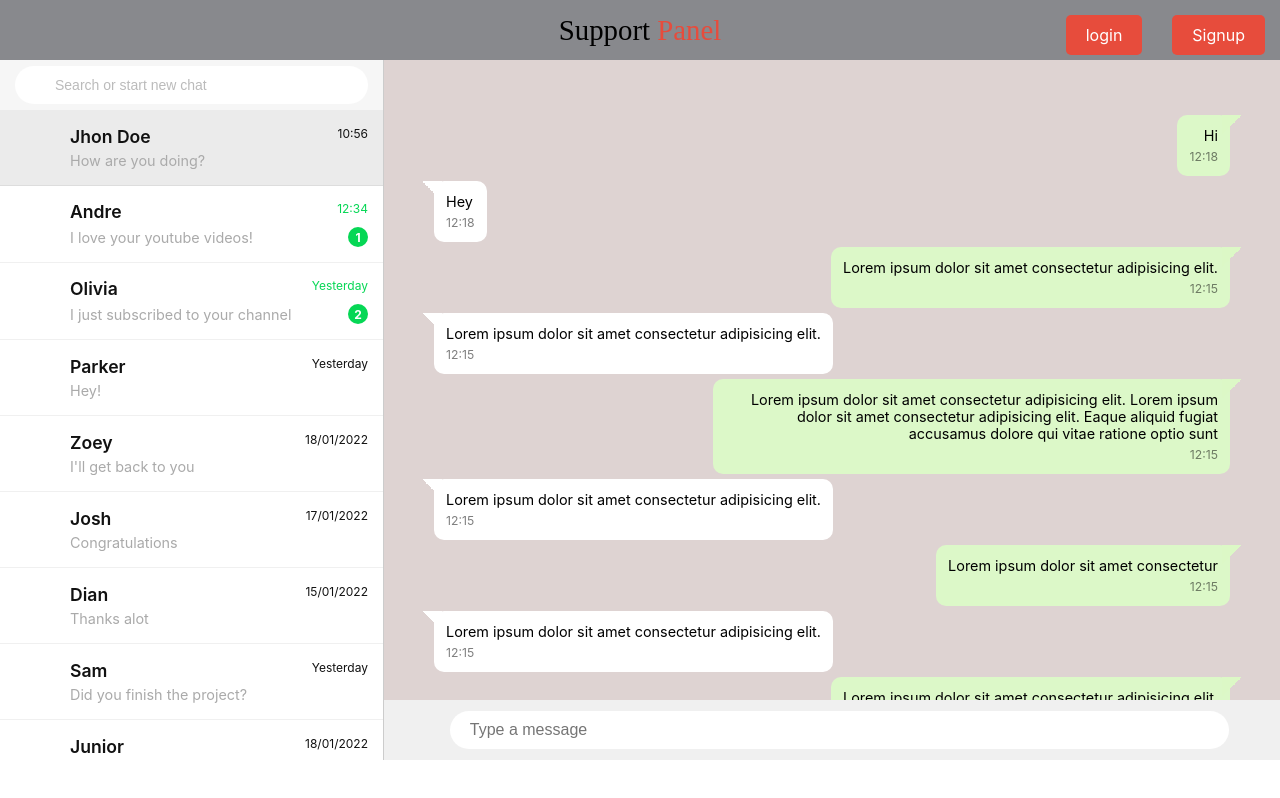
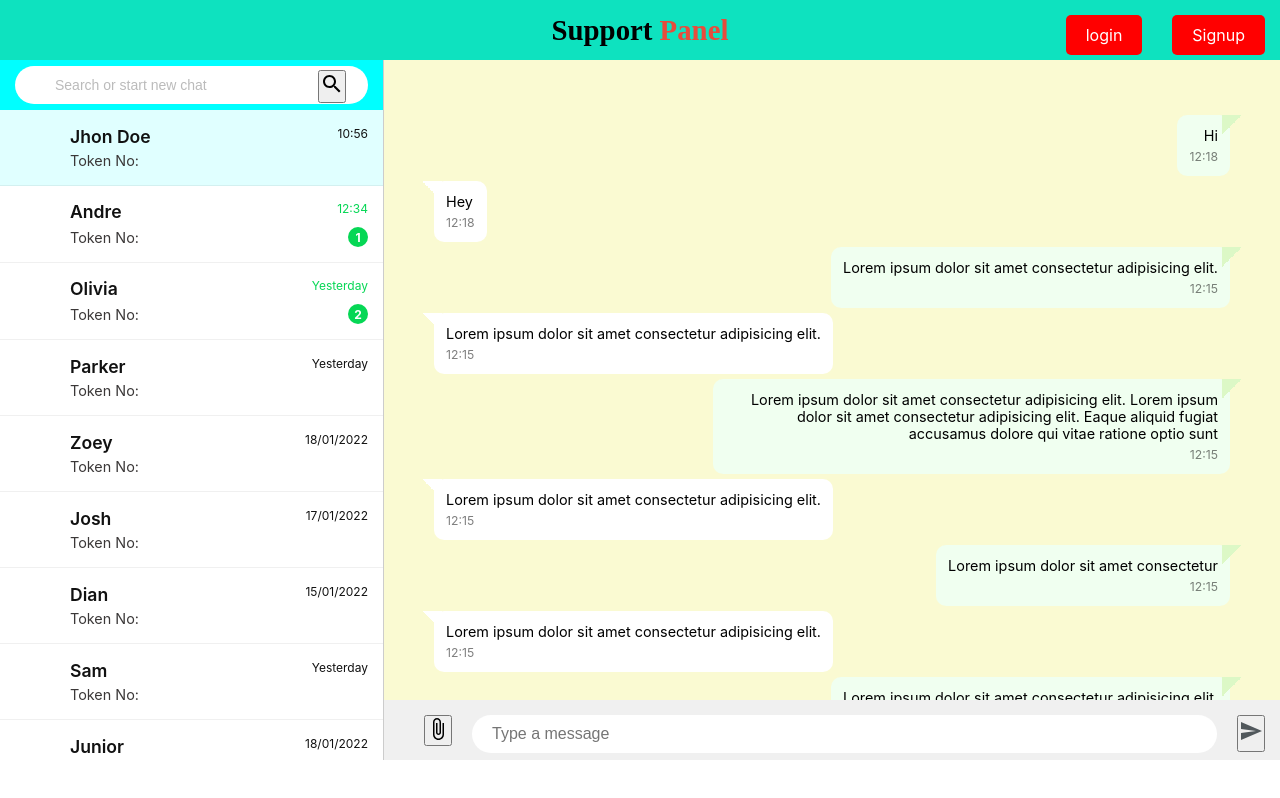
Before and after one commit to ChandFabzen/chatpanel, a React (Create React App) app: page / in a window 1280 px wide. Built offline with nearby package versions, Linux system fonts and the light colour scheme.

Commit message:
added buttons

```diff
--- a/package.json
+++ b/package.json
@@ -3,6 +3,10 @@
   "version": "0.1.0",
   "private": true,
   "dependencies": {
+    "@emotion/react": "^11.10.4",
+    "@emotion/styled": "^11.10.4",
+    "@mui/icons-material": "^5.10.3",
+    "@mui/material": "^5.10.3",
     "@testing-library/jest-dom": "^5.16.5",
     "@testing-library/react": "^13.3.0",
     "@testing-library/user-event": "^13.5.0",
--- a/src/components/header.css
+++ b/src/components/header.css
@@ -1,7 +1,7 @@
 .nav{
     width: 100%;
 	height: 60px;
-	background-color: rgb(136 137 141);
+	background-color: rgb(14, 226, 191);
 	display: flex;
 	justify-content: space-evenly;
 	flex-direction: row;
@@ -16,6 +16,7 @@
     position: fixed;
         font-family: cursive;
         font-size: 1.8em;
+		font-weight: 800;
 }
 .nav_logo span{
     color: #e74c3c;
@@ -29,7 +30,7 @@
 .nav_button a {
 	display: inline-block;
 	padding: 10px 20px;
-	background: #e74c3c;
+	background: #ff0000;
 	color: rgb(255, 255, 255);
 	text-decoration: none;
 	margin: 10px 15px 0px 15px;
--- a/src/components/middle.css
+++ b/src/components/middle.css
@@ -79,7 +79,7 @@
     position: relative;
     width: 100%;
     height: 50px;
-    background: #f6f6f6;
+    background: #00ffff;
     display: flex;
     justify-content: center;
     align-items: center;
@@ -106,12 +106,15 @@
     color: #bbb;
   }
 
-  .search_chat div ion-icon {
+  .search_chat div button[type="search_Button"] {
     position: absolute;
-    left: 30px;
-    top: 14px;
+    margin-left: -50px;
+    top: 10px;
     font-size: 1.2em;
   }
+
+
+
 
   .chatlist {
     position: relative;
@@ -130,11 +133,11 @@
   }
 
   .chatlist .block.active {
-    background: #ebebeb;
+    background: #e0ffff;
   }
 
   .chatlist .block:hover {
-    background: #f5f5f5;
+    background: #87cefa;
   }
 
   .chatlist .block .imgBox {
@@ -180,6 +183,7 @@
     display: flex;
     justify-content: space-between;
     align-items: center;
+
   }
 
   .message_p b {
@@ -195,7 +199,7 @@
   }
 
   .message_p p {
-    color: #aaa;
+    color: rgb(59, 56, 56);
     display: -webkit-box;
     -webkit-line-clamp: 1;
     font-size: 0.9em;
@@ -229,6 +233,7 @@
     height: calc(100% - 120px);
     padding: 50px;
     overflow-y: auto;
+    background-color: #fafad2;
   }
 
   .message {
@@ -244,7 +249,7 @@
     text-align: right;
     max-width: 65%;
     padding: 12px;
-    background: #dcf8c8;
+    background: #f0fff0;
     border-radius: 10px;
     font-size: 0.9em;
   }
@@ -264,6 +269,7 @@
       transparent
     );
   }
+
 
   .message p span {
     display: block;
@@ -285,7 +291,7 @@
     text-align: left;
   }
 
-  .message.friend_msg p::before {
+   .message.friend_msg p::before {
     content: "";
     position: absolute;
     top: 0;
@@ -299,7 +305,7 @@
       transparent 50%,
       transparent
     );
-  }
+   }
 
   .chat_input {
     position: relative;
@@ -309,20 +315,21 @@
     padding: 15px;
     display: flex;
     justify-content: space-between;
-    align-items: center;
+    align-items: flex-start;
   }
 
-  .chat_input ion-icon {
+  .chat_input button[type="send_button"]{
     cursor: pointer;
     font-size: 1.8em;
     color: #51585c;
   }
 
   .chat_input ion-icon:nth-child(1) {
-    margin-right: 15px;
+    margin-right: 25px;
+    height:25px;
   }
 
-  .chat_input input {
+  .chat_input input[type='text']{
     position: relative;
     width: 90%;
     margin: 0 20px;
@@ -331,4 +338,5 @@
     outline: none;
     border-radius: 30px;
     font-size: 1em;
+
   }
--- a/src/components/middleComponent.js
+++ b/src/components/middleComponent.js
@@ -1,6 +1,9 @@
 import React from "react";
 // import profileImg from '../../public/img1.jpg'
 import '../components/middle.css'
+import SearchIcon from "@mui/icons-material/Search";
+import SendIcon from '@mui/icons-material/Send';
+import AttachFileIcon from '@mui/icons-material/AttachFile';
 
 const Middle = ()=>{
     return(
@@ -27,9 +30,12 @@ const Middle = ()=>{
             <div class="search_chat">
                 <div>
                     <input type="text" placeholder="Search or start new chat"/>
-                    <ion-icon name="search-outline"></ion-icon>
+                    <button type="search_Button"> <SearchIcon /> </button>
                 </div>
             </div>
+
+
+
             {/* <!-- CHAT LIST --> */}
             <div class="chatlist">
                 <div class="block active">
@@ -42,7 +48,7 @@ const Middle = ()=>{
                             <p class="time">10:56</p>
                         </div>
                         <div class="message_p">
-                            <p>How are you doing?</p>
+                            <p>Token No:</p>
                         </div>
                     </div>
                 </div>
@@ -57,7 +63,7 @@ const Middle = ()=>{
                             <p class="time">12:34</p>
                         </div>
                         <div class="message_p">
-                            <p>I love your youtube videos!</p>
+                            <p>Token No:</p>
                             <b>1</b>
                         </div>
                     </div>
@@ -73,7 +79,7 @@ const Middle = ()=>{
                             <p class="time">Yesterday</p>
                         </div>
                         <div class="message_p">
-                            <p>I just subscribed to your channel</p>
+                            <p>Token No:</p>
                             <b>2</b>
                         </div>
                     </div>
@@ -88,7 +94,7 @@ const Middle = ()=>{
                             <p class="time">Yesterday</p>
                         </div>
                         <div class="message_p">
-                            <p>Hey!</p>
+                            <p>Token No:</p>
                         </div>
                     </div>
                 </div>
@@ -102,7 +108,7 @@ const Middle = ()=>{
                             <p class="time">18/01/2022</p>
                         </div>
                         <div class="message_p">
-                            <p>I'll get back to you</p>
+                            <p>Token No:</p>
                         </div>
                     </div>
                 </div>
@@ -116,7 +122,7 @@ const Middle = ()=>{
                             <p class="time">17/01/2022</p>
                         </div>
                         <div class="message_p">
-                            <p>Congratulations</p>
+                            <p>Token No:</p>
                         </div>
                     </div>
                 </div>
@@ -130,7 +136,7 @@ const Middle = ()=>{
                             <p class="time">15/01/2022</p>
                         </div>
                         <div class="message_p">
-                            <p>Thanks alot</p>
+                            <p>Token No:</p>
                         </div>
                     </div>
                 </div>
@@ -144,7 +150,7 @@ const Middle = ()=>{
                             <p class="time">Yesterday</p>
                         </div>
                         <div class="message_p">
-                            <p>Did you finish the project?</p>
+                            <p>Token No:</p>
                         </div>
                     </div>
                 </div>
@@ -158,7 +164,7 @@ const Middle = ()=>{
                             <p class="time">18/01/2022</p>
                         </div>
                         <div class="message_p">
-                            <p>Nice course</p>
+                            <p>Token No:</p>
                         </div>
                     </div>
                 </div>
@@ -172,7 +178,7 @@ const Middle = ()=>{
                             <p class="time">18/01/2022</p>
                         </div>
                         <div class="message_p">
-                            <p>I'll get back to you</p>
+                            <p>Token No:</p>
                         </div>
                     </div>
                 </div>
@@ -186,7 +192,7 @@ const Middle = ()=>{
                             <p class="time">17/01/2022</p>
                         </div>
                         <div class="message_p">
-                            <p>Congratulations</p>
+                            <p>Token No:</p>
                         </div>
                     </div>
                 </div>
@@ -200,7 +206,7 @@ const Middle = ()=>{
                             <p class="time">15/01/2022</p>
                         </div>
                         <div class="message_p">
-                            <p>Thanks alot</p>
+                            <p>Token No:</p>
                         </div>
                     </div>
                 </div>
@@ -282,9 +288,12 @@ const Middle = ()=>{
             <div class="chat_input">
                 <ion-icon name="happy-outline"></ion-icon>
                 {/* <!-- <ion-icon name="happy-outline"></ion-icon> --> */}
+                <button type="attach_button"> <AttachFileIcon /> </button>
                 <input type="text" placeholder="Type a message"/>
-                <ion-icon name="mic"></ion-icon>
+                <button type="send_button"> <SendIcon /> </button>
             </div>
+
+
         </div>
     </div>
     )
```
Also changed, not shown: src/App.js (+14 -13 lines), 1 other file (tests, documents, lock files or other folders).
